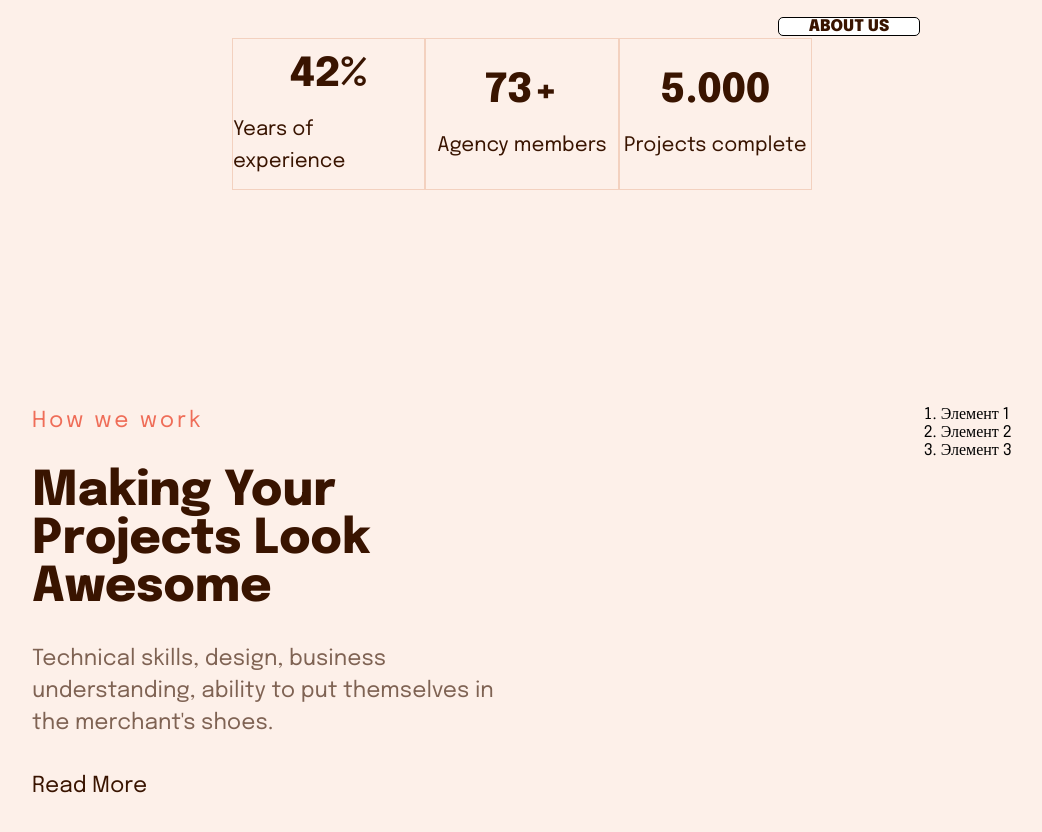
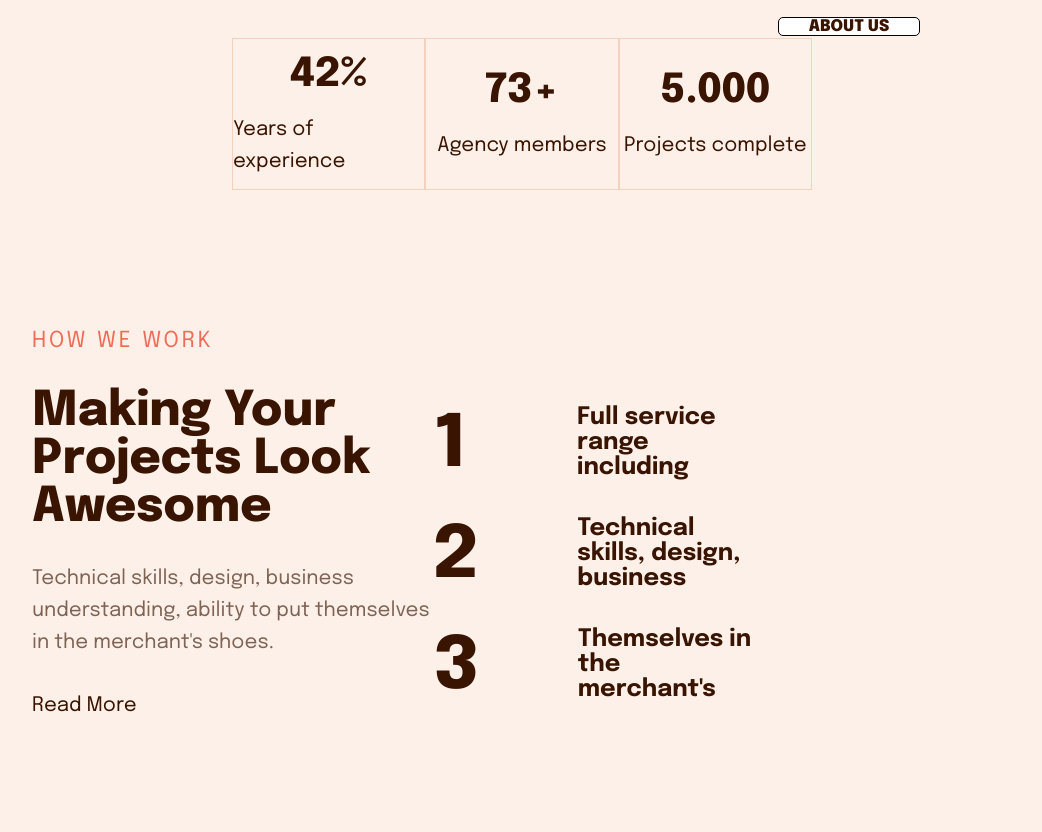
Before and after one commit to VoolFI71/training_layout2, a plain HTML site: page index.html in a window 1280 px wide. Shown: the part 1865-2697 px from the top of the page, without its empty margins (118-1160 px from the left). Drawn offline with Linux system fonts and the light colour scheme.

Commit message:
fix_div3

```diff
--- a/index.css
+++ b/index.css
@@ -345,6 +345,7 @@
     font-weight: 800;
     font-size: 40px;
     line-height: 48px;
+
 }
 
 .text2_footerinfo_div2 p{
@@ -387,13 +388,13 @@
     background-color: #fdf0e9;
 }
 
-.fullinfo_div2{
+.fullinfo_div3{
     display: flex;
     justify-content: space-between;
 }
 
 .info1_div3{
-    width: 470px;
+    width: 550px;
     display: flex;
     flex-direction: column;
     gap: 31px;
@@ -414,14 +415,92 @@
 }
 
 .text3_div3{
-    font-size: 22px;
+    font-size: 20px;
     line-height: 32px;
     color: #391400;
     opacity: 0.64;
 }
 
 .text4_div3{
-    font-size: 22px;
+    font-size: 20px;
     line-height: 32px;
     color: #391400;
 }
+
+.list{
+    margin-top: 80px;
+    display: flex;
+    gap: 30px;
+    flex-direction: column;
+    margin-right: 250px;
+    width: 450px;
+    list-style-type: none;
+    color: #391400;
+}
+
+.list1{
+    margin-right: 100px;
+    letter-spacing: -2px;
+    line-height: 80px;
+    font-size: 72px;
+    font-weight: 800;
+}
+
+.list2{
+    margin-right: 100px;
+    letter-spacing: -2px;
+    line-height: 80px;
+    font-size: 72px;
+    font-weight: 800;
+}
+
+.list3{
+    margin-right: 100px;
+    letter-spacing: -2px;
+    line-height: 80px;
+    font-size: 72px;
+    font-weight: 800;
+}
+
+.text5_div3{
+    display: flex;
+    text-align: center;
+    align-items: center;
+}
+
+.text6_div3{
+    display: flex;
+    text-align: center;
+    align-items: center;
+}
+
+.text7_div3{
+    display: flex;
+    text-align: center;
+    align-items: center;
+}
+
+.text8_div3{
+    display: flex;
+    text-align:left;
+    margin-bottom: 6px;
+    margin-left: 12px;
+    font-weight: 700;
+    font-size: 24px;
+}
+
+.text9_div3{
+    display: flex;
+    text-align:left;
+    font-weight: 700;
+    font-size: 24px;
+    margin-bottom: 6px;
+}
+
+.text10_div3{
+    display: flex;
+    text-align:left;
+    font-weight: 700;
+    font-size: 24px;
+    margin-bottom: 6px;
+}
--- a/index.html
+++ b/index.html
@@ -99,23 +99,33 @@
         </div>
         <div class="div3">
             <div class="container">
-                <div class="fullinfo_div2">
+                <div class="fullinfo_div3">
                     <div class="info1_div3">
-                        <p class="text1_div3">How we work</p>
+                        <p class="text1_div3">HOW WE WORK</p>
                         <p class="text2_div3">Making Your Projects Look Awesome</p>
                         <p class="text3_div3">Technical skills, design, business understanding, ability to put themselves in the merchant's shoes.</p>
                         <p class="text4_div3">Read More</p>
                     </div>
-                    <div>
-                        <ol>
-                            <li>Элемент 1</li>
-                            <li>Элемент 2</li>
-                            <li>Элемент 3</li>
-                          </ol>
+
+
+                    <div class="list">
+                        <div class="text5_div3">
+                            <span class="list1">1</span>
+                            <span class="text8_div3">Full service range including</span>
+                        </div>
+                        <div class="text6_div3">
+                            <span class="list2">2</span>
+                            <span class="text9_div3">Technical skills, design, business</span>
+                        </div>
+                        <div class="text7_div3">
+                            <span class="list3">3</span>
+                            <span class="text10_div3">Themselves in the merchant's</span>
+                        </div>
                     </div>
                 </div>
 
             </div>
+            <img src="Rectangle.png" alt="">
         </div>
     </div>
 
```
